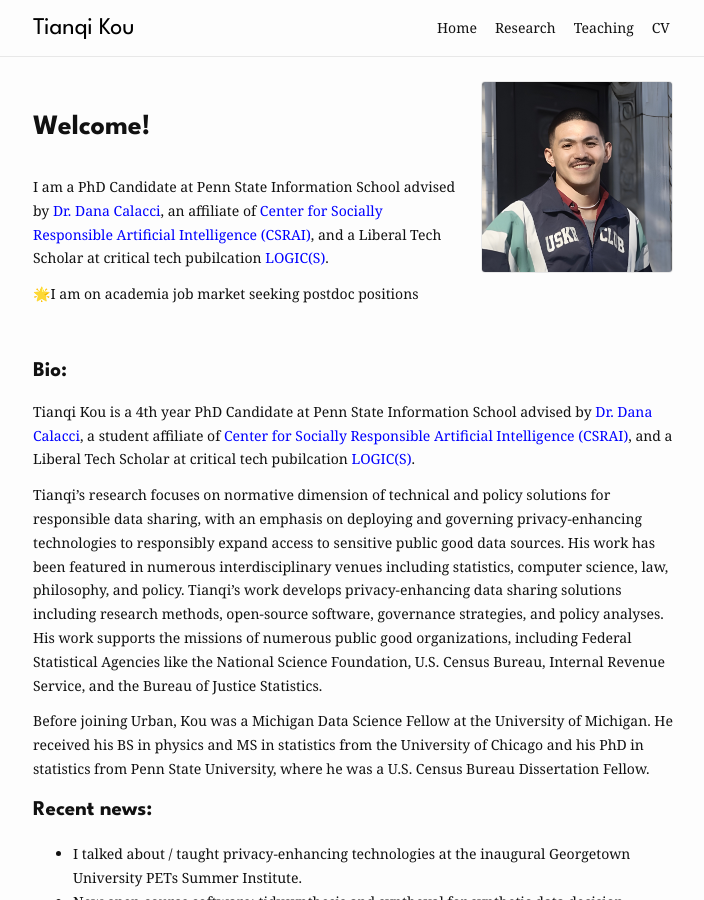
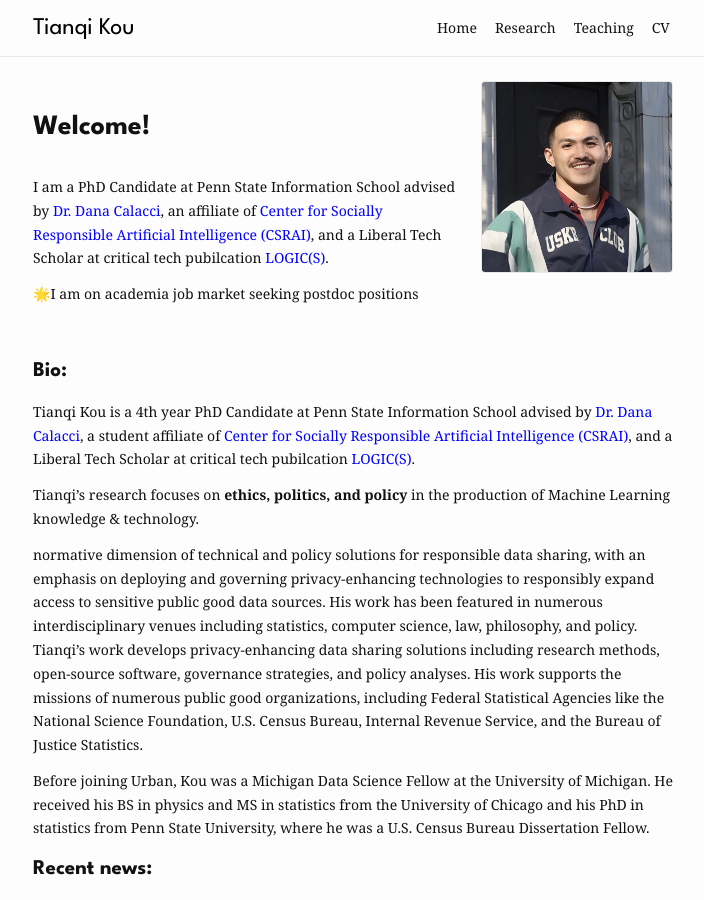
Before and after one commit to koutianqi/koutianqi.github.io, a Jekyll site: the page built from index.markdown, in a window 1280 px wide and 900 px high. Shown: the whole window, without its empty margins (287-991 px from the left). Built offline with Jekyll 4.4.1, drawn with Linux system fonts in a browser that asks for light colours.

Commit message:
Update index.markdown

```diff
--- a/index.markdown
+++ b/index.markdown
@@ -22,7 +22,10 @@ I am a PhD Candidate at Penn State Information School advised by [<span style="c
 
 Tianqi Kou is a 4th year PhD Candidate at Penn State Information School advised by [<span style="color:blue">Dr. Dana Calacci</span>](https://www.dcalacci.net), a student affiliate of [<span style="color:blue">Center for Socially Responsible Artificial Intelligence (CSRAI)</span>](https://csrai.psu.edu), and a Liberal Tech Scholar at critical tech pubilcation [<span style="color:blue">LOGIC(S)</span>](https://logicmag.io).
 
-Tianqi’s research focuses on normative dimension of technical and policy solutions for responsible data sharing, with an emphasis on deploying and governing privacy-enhancing technologies to responsibly expand access to sensitive public good data sources. His work has been featured in numerous interdisciplinary venues including statistics, computer science, law, philosophy, and policy. Tianqi’s work develops privacy-enhancing data sharing solutions including research methods, open-source software, governance strategies, and policy analyses. His work supports the missions of numerous public good organizations, including Federal Statistical Agencies like the National Science Foundation, U.S. Census Bureau, Internal Revenue Service, and the Bureau of Justice Statistics.
+Tianqi’s research focuses on **ethics, politics, and policy** in the production of Machine Learning knowledge & technology.
+
+
+normative dimension of technical and policy solutions for responsible data sharing, with an emphasis on deploying and governing privacy-enhancing technologies to responsibly expand access to sensitive public good data sources. His work has been featured in numerous interdisciplinary venues including statistics, computer science, law, philosophy, and policy. Tianqi’s work develops privacy-enhancing data sharing solutions including research methods, open-source software, governance strategies, and policy analyses. His work supports the missions of numerous public good organizations, including Federal Statistical Agencies like the National Science Foundation, U.S. Census Bureau, Internal Revenue Service, and the Bureau of Justice Statistics.
 
 Before joining Urban, Kou was a Michigan Data Science Fellow at the University of Michigan. He received his BS in physics and MS in statistics from the University of Chicago and his PhD in statistics from Penn State University, where he was a U.S. Census Bureau Dissertation Fellow.
 
```
